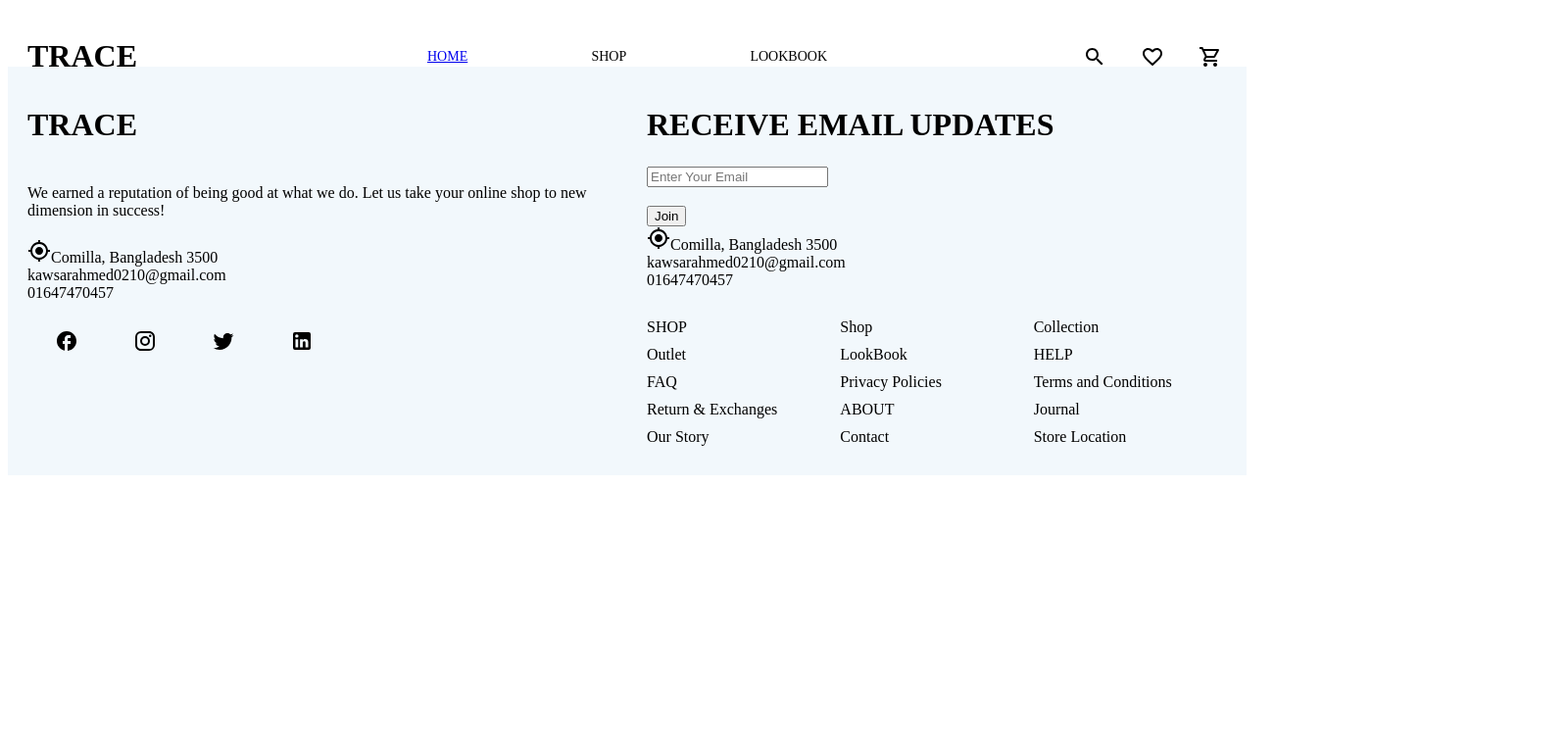
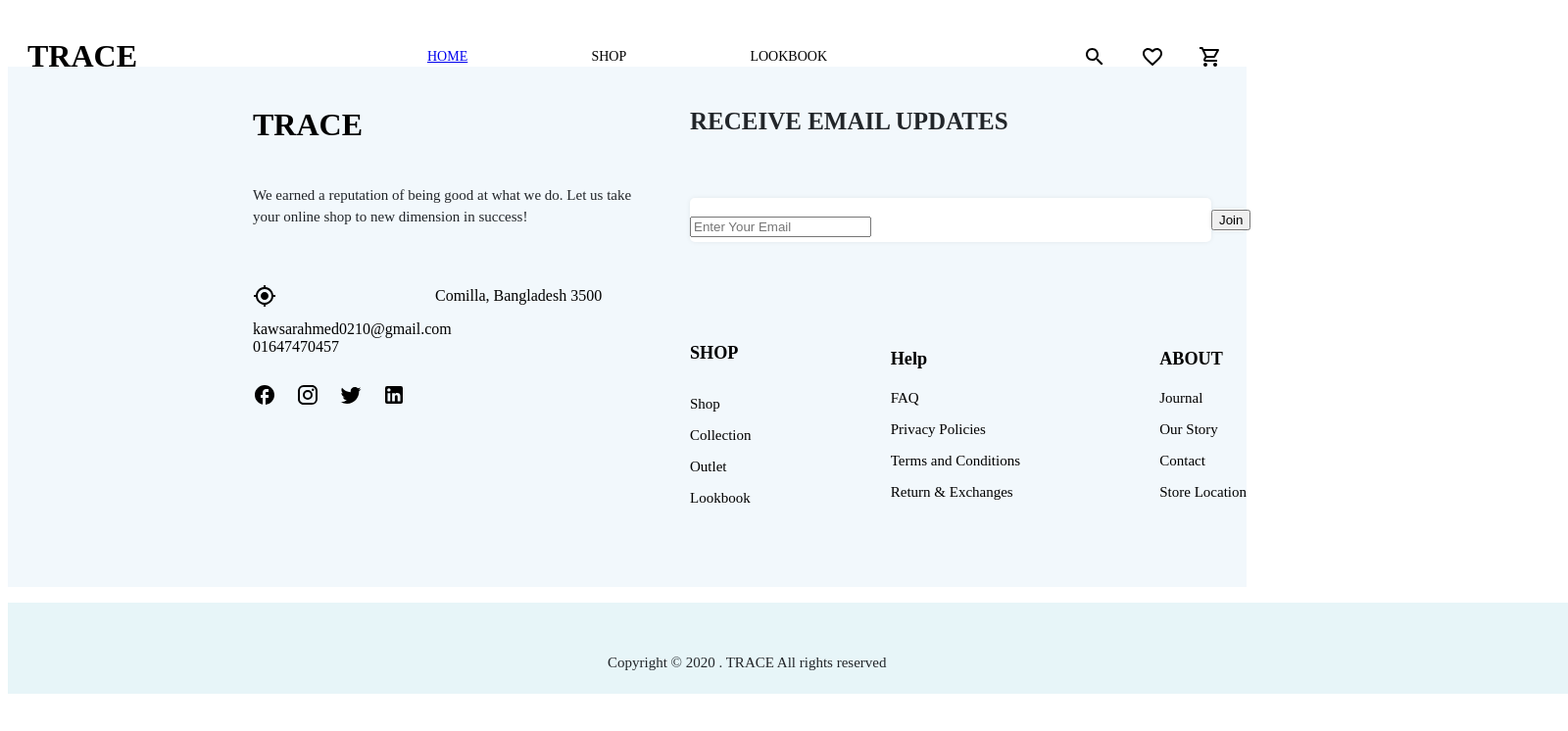
Before and after one commit to chukwunnonso/fashion-ecom, a React (Create React App) app: page / in a window 1280 px wide. Shown: the top 746 px of the page at 98% size, 1600 px wide, since content can reach past the window. Built offline with nearby package versions, Linux system fonts and the light colour scheme.

Commit message:
worked-on-the-footer

```diff
--- a/src/components/Footer.jsx
+++ b/src/components/Footer.jsx
@@ -25,6 +25,7 @@ padding:20px;
 
 `
 const Logo = styled.h1`
+margin-left:230px;
 
 
 `
@@ -32,23 +33,43 @@ const Logo = styled.h1`
 
 const Desc = styled.p`
     margin: 20px 0px;
-
-`
-const Location = styled.div`
-
-
-`
-const Email = styled.div`
+    width: 406px;
+    height: 69px;
+    left: 228px;
+    top: 4056px;
+    font-family: 'Poppins';
+    font-style: normal;
+    font-weight: 400;
+    font-size: 15px;
+    line-height: 22px;
+    color: #22262A;
+    margin-left:230px;
 
 
 
 `
+const Location = styled.div`
+    display:flex;
+    align-items:center;
+    justify-content:space-between;
+    margin-left:230px;
+    width:56%;
+
+`
+const Email = styled.div`
+    margin-left:230px;
+
+
+`
 const Mobile = styled.div`
-
+    margin-left:230px;
 
 `
 const SocialContainer = styled.div`
     display:flex;
+    margin-left:230px;
+    width:109px;
+    height:17px;
 `
 
 const SocialIcon = styled.div`
@@ -58,42 +79,161 @@ const SocialIcon = styled.div`
     display:flex;
     align-items: center;
     justify-content:center;
-    margin:20px;
+    margin:20px 20px 20px 0;
+    cursor:pointer;
+
+`
+
+const Input = styled.h3`
+    width: 532px;
+    height: 45px;
+    left: 830px;
+    top: 4063px;
+    background: #FFFFFF;
+    box-shadow: 0px 0px 5px rgba(0, 0, 0, 0.07);
+    border-radius: 5px;
+
+`
+const Join = styled.a`
+    width: 36px;
+    height: 23px;
+    left: 1303px;
+    top: 4074px;
+
+    font-family: 'Poppins';
+    font-style: normal;
+    font-weight: 600;
+    font-size: 15px;
+    line-height: 22px;
+    background: #FFFFFF;
+    box-shadow: 0px 0px 5px rgba(0, 0, 0, 0.07);
+    border-radius: 5px;
+    color: #22262A;
+    cursor:pointer;
+`
+
+const LogoRight = styled.h1`
+    height:38px;
+    font-family: 'Poppins';
+    font-style: normal;
+    font-weight: 700;
+    font-size: 25px;
+    line-height: 38px;
+    color: #22262A;
+
+`
+const Newsletter = styled.h1`
+    display:flex;
+    align-items:center;
+
+`
+
+
+const TitleShop = styled.h3`
+    margin-bottom:30px;
+
+`
+
+const ListShop = styled.ul`
+    list-style:none;
+    padding:0;
 
 
 `
 
-const Input = styled.h3`
+const ListItem = styled.li`
+
+    margin-bottom:10px;
+    padding:0;
+    font-family: 'Poppins';
+    font-style: normal;
+    font-weight: 400;
+    font-size: 15px;
+    line-height: 22px;
+    cursor:pointer;
+`
+
+
+
+const TitleHelp = styled.h3`
 
 `
-const Join = styled.a`
+
+const ListHelp = styled.ul`
+    list-style:none;
+    padding:0;
+
+`
+
+const TitleAbout = styled.h3`
+
+`
+
+const ListAbout = styled.ul`
+    list-style:none;
+    padding:0;
+
+`
+
+
+const EnclosureShop = styled.h5`
+
+
+`
+const EnclosureHelp = styled.h5`
+
+
+`
+
+const EnclosureAbout = styled.h5`
 
 
 `
 
 
 
-const Title = styled.h3`
-    margin-bottom:30px;
+
+
+const FooterContainer = styled.h3`
+    display: flex;
+    flex: 1;
+    justify-content:space-between;
+    align-items:center;
+    width:100%;
+`
+
+
+const Copyright = styled.p`
+    width: 1592px;
+    height: 93px;
+
+
+    background: #E7F5F8;
+
+    justify-content:center;
 
 `
 
-const Lists = styled.ul`
-    margin:0;
-    padding:0;
-    list-style:none;
-    display:flex;
-    flex-wrap:wrap;
+const FooterCopy = styled.div`
 
-`
+    width: 500px;
+    height: 23px;
 
-const ListItem = styled.li`
-    width:33.333333333333333%;
-    margin-bottom:10px;
-`
+    font-family: 'Poppins';
+    font-style: normal;
+    font-weight: 400;
+    font-size: 15px;
+    line-height: 22px;
+    margin-left: 577px;
+    padding:35px 35px;
 
 
 
+    color: #22262A;
+
+
+
+`
 
 const Footer = () => {
 
@@ -110,7 +250,7 @@ const Footer = () => {
                 </Desc>
                 <Location>
                     <GpsFixedOutlinedIcon/>
-                    Comilla, Bangladesh 3500
+                    <p>Comilla, Bangladesh 3500</p>
                 </Location>
                 <Email>kawsarahmed0210@gmail.com</Email>
                 <Mobile>01647470457</Mobile>
@@ -132,7 +272,9 @@ const Footer = () => {
             </Left>
 
             <Right>
-                <Logo>RECEIVE EMAIL UPDATES</Logo>
+                <LogoRight>RECEIVE EMAIL UPDATES</LogoRight>
+
+                <Newsletter>
                     <Input>
                         <input type="text" placeholder='Enter Your Email'></input>
                     </Input>
@@ -140,37 +282,52 @@ const Footer = () => {
                     <Join>
                         <button>Join</button>
                     </Join>
-                <Location>
-                    <GpsFixedOutlinedIcon/>
-                    Comilla, Bangladesh 3500
-                </Location>
-                <Email>kawsarahmed0210@gmail.com</Email>
-                <Mobile>01647470457</Mobile>
+                </Newsletter>
 
+    <FooterContainer>
 
-    <Title></Title>
+            <EnclosureShop>
+                <TitleShop>SHOP</TitleShop>
 
-    <Lists>
-        <ListItem>SHOP</ListItem>
+                <ListShop>
                     <ListItem>Shop</ListItem>
                     <ListItem>Collection</ListItem>
                     <ListItem>Outlet</ListItem>
-        <ListItem>LookBook</ListItem>
-        <ListItem>HELP</ListItem>
+                    <ListItem>Lookbook</ListItem>
+                </ListShop>
+            </EnclosureShop>
+
+            <EnclosureHelp>
+                <TitleHelp>Help</TitleHelp>
+                    <ListHelp>
                         <ListItem>FAQ</ListItem>
                         <ListItem>Privacy Policies</ListItem>
                         <ListItem>Terms and Conditions</ListItem>
                         <ListItem>Return & Exchanges</ListItem>
-        <ListItem>ABOUT</ListItem>
+                    </ListHelp>
+            </EnclosureHelp>
+
+
+            <EnclosureAbout>
+                    <TitleAbout>ABOUT</TitleAbout>
+                        <ListAbout>
                             <ListItem>Journal</ListItem>
                             <ListItem>Our Story</ListItem>
                             <ListItem>Contact</ListItem>
                             <ListItem>Store Location</ListItem>
-    </Lists>
-
+                        </ListAbout>
+            </EnclosureAbout>
+    </FooterContainer>
 
             </Right>
     </Container>
+
+    <Copyright>
+        <FooterCopy>
+            <p>Copyright © 2020 . TRACE  All rights reserved</p>
+        </FooterCopy>
+
+    </Copyright>
 
 
 
```
Lines whose indentation alone changed are shown as unchanged.
